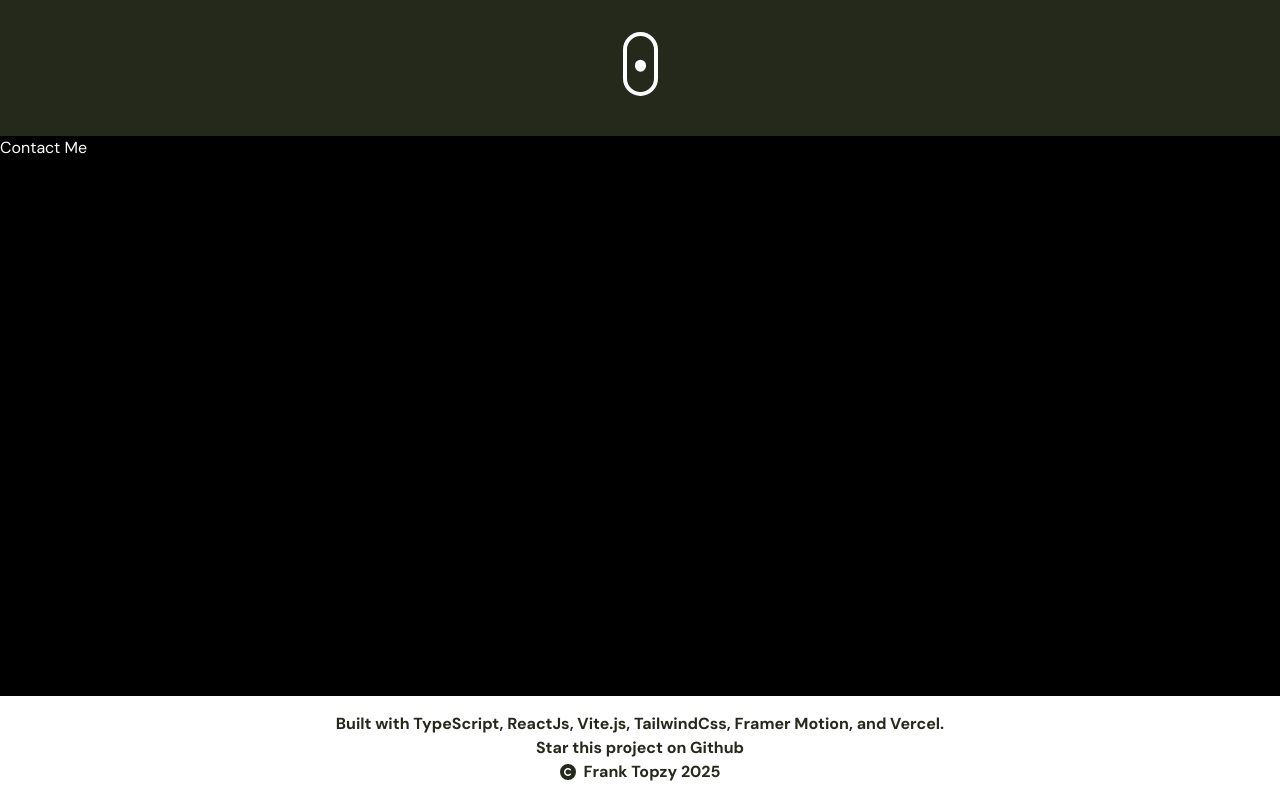
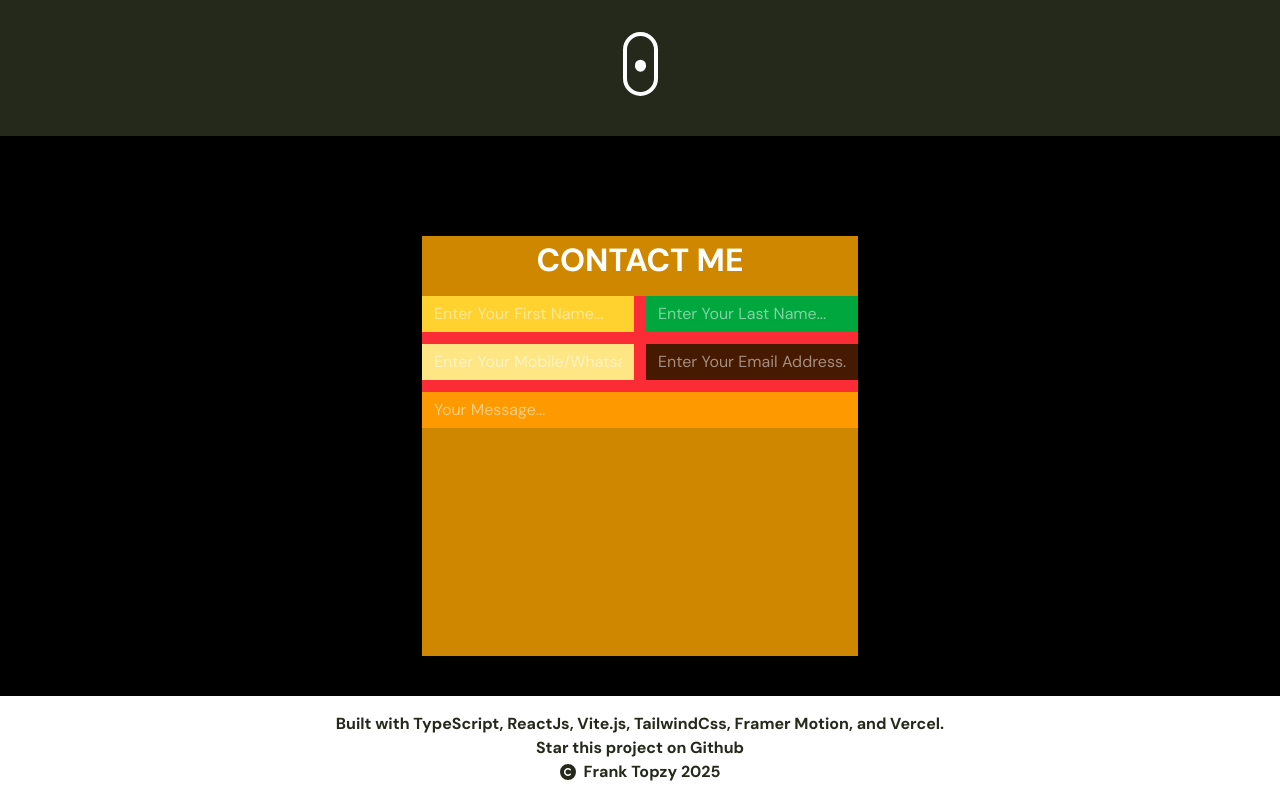
Before and after one commit to FrankTopzy/My-Portfolio, a React (Vite) app: page / in a window 1280 px wide. Shown: the part 6489-7289 px from the top of the page. Built offline with nearby package versions, Linux system fonts and the light colour scheme.

Commit message:
Started contact mm section development.

```diff
--- a/src/Homepage/Contact/ContactMe.tsx
+++ b/src/Homepage/Contact/ContactMe.tsx
@@ -1,9 +1,29 @@
-
+import Title from '../../components/Title'
 
 function ContactMe() {
   return (
-    <div className="bg-black text-white flex flex-col h-[70vh]" id="contact">
-      Contact Me
+    <div className="bg-black text-white flex justify-center min-h-[70vh] pt-[100px] pb-[40px]" id="contact">
+      <section className='max-w-[1350px] bg-yellow-600'>
+        <Title title="Contact Me"/>
+
+        <form action="" className='flex flex-col gap-3 bg-red-500'>
+          <div className='flex flex-col gap-3'>
+            <div className='flex gap-3 flex-1'>
+              <input type="text" placeholder='Enter Your First Name...' className='px-3 py-1.5 bg-amber-300'/>
+              <input type="text" placeholder='Enter Your Last Name...' className='px-3 py-1.5 flex-1 bg-green-600'/>
+            </div>
+
+            <div className='flex gap-3'>
+              <input type="text" placeholder='Enter Your Mobile/Whatsapp Number....' className='px-3 py-1.5 bg-amber-200'/>
+              <input type="text" placeholder='Enter Your Email Address...' className='px-3 py-1.5 bg-amber-950'/>
+            </div>
+          </div>
+
+          <div className='flex w-full'>
+            <input type="text" placeholder='Your Message...' className='px-3 py-1.5 w-full bg-amber-500'/>
+          </div>
+        </form>
+      </section>
     </div>
   )
 }
```
